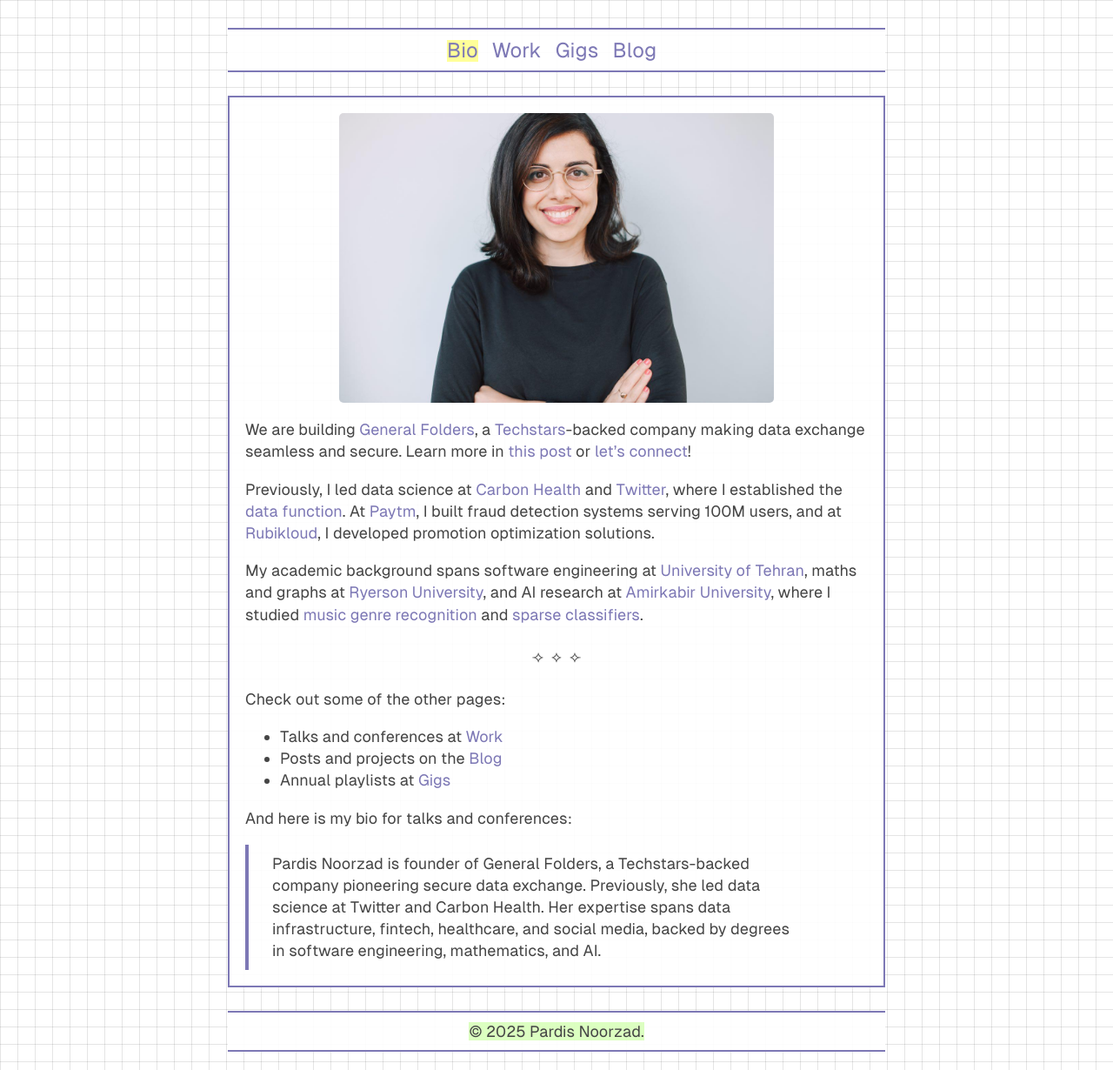
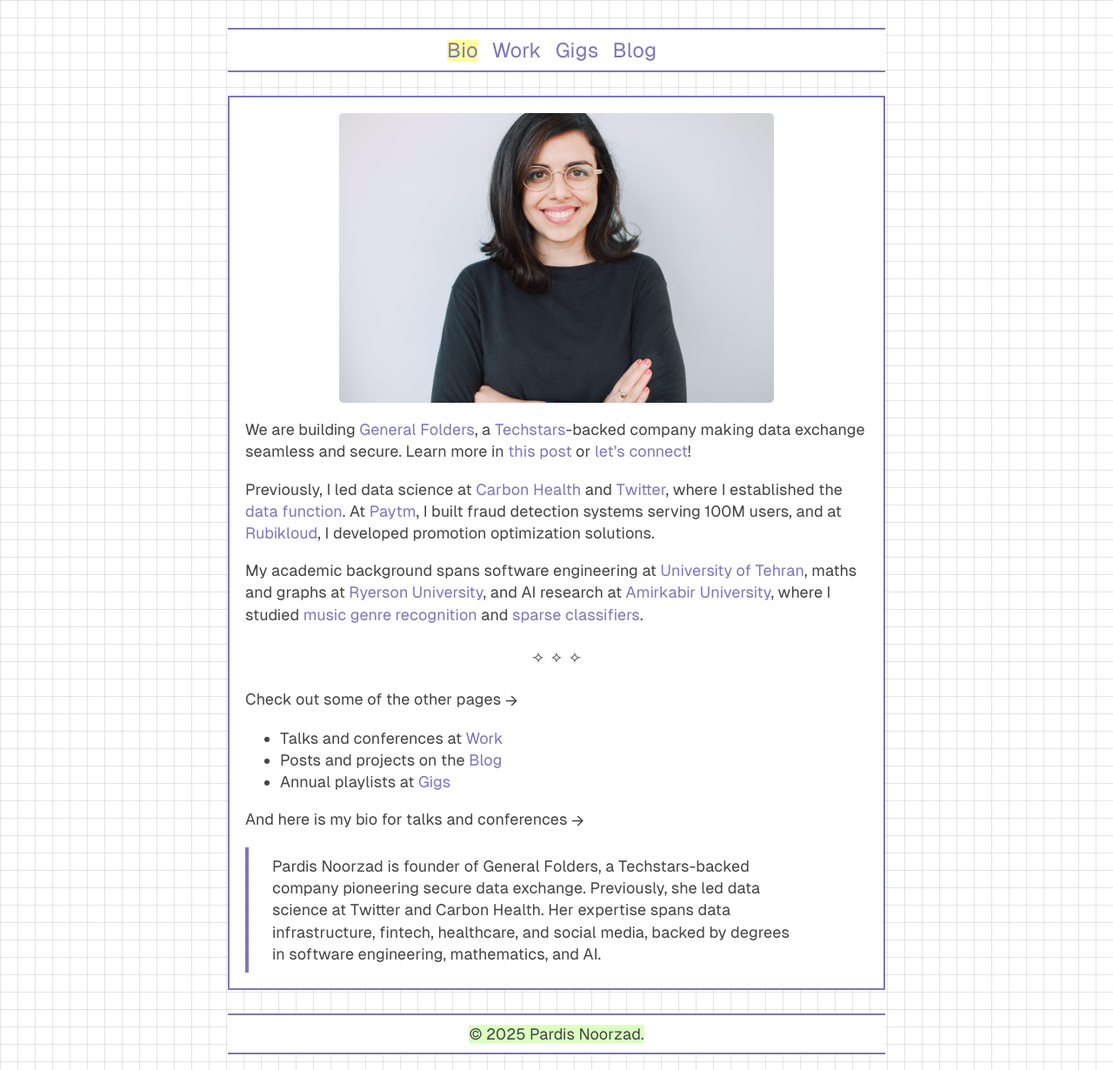
Before and after one commit to djpardis/djpardis.github.io, a Jekyll site: the page built from index.md, in a window 1280 px wide. Shown: the whole page at 87% size. Built offline with Jekyll 4.4.1, drawn with Linux system fonts in a browser that asks for light colours.

Commit message:
Fix link descriptions to other pages

```diff
--- a/index.md
+++ b/index.md
@@ -50,12 +50,12 @@ and [sparse classifiers](/files/papers/Noorzad2012b.pdf){:target="_blank" title=
     <span>&#10210;&nbsp;&nbsp;&#10209;&nbsp;&nbsp;&#10211;</span>
 </div>
 
-Check out some of the other pages:
+Check out some of the other pages <span style="vertical-align: middle;">→</span>
 - Talks and conferences at [Work](/work)
 - Posts and projects on the [Blog](/blog)
 - Annual playlists at [Gigs](/gigs)
 
-And here is my bio for talks and conferences:
+And here is my bio for talks and conferences <span style="vertical-align: middle;">→</span>
 
 > Pardis Noorzad is founder of General Folders, a Techstars-backed company pioneering secure data exchange.
 > Previously, she led data science at Twitter and Carbon Health. Her expertise spans data infrastructure, fintech,
```
